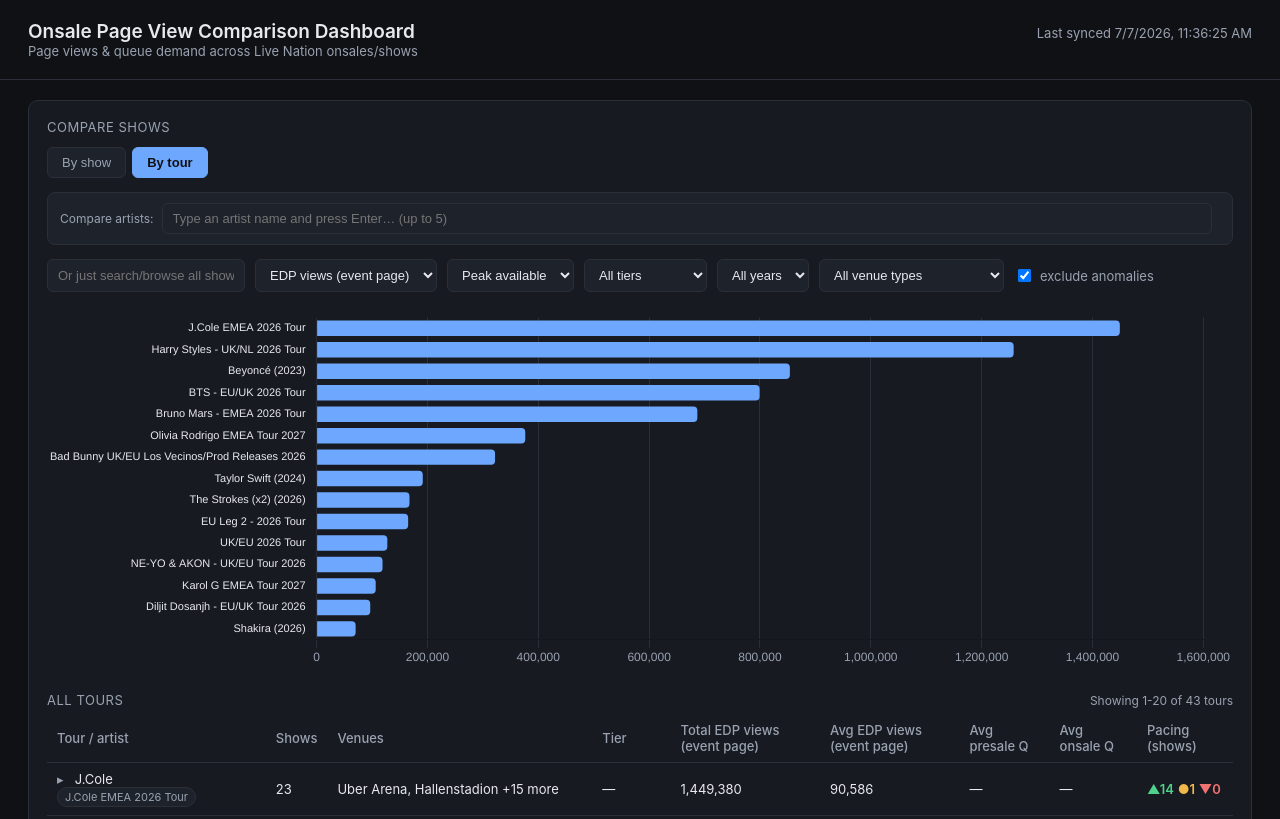
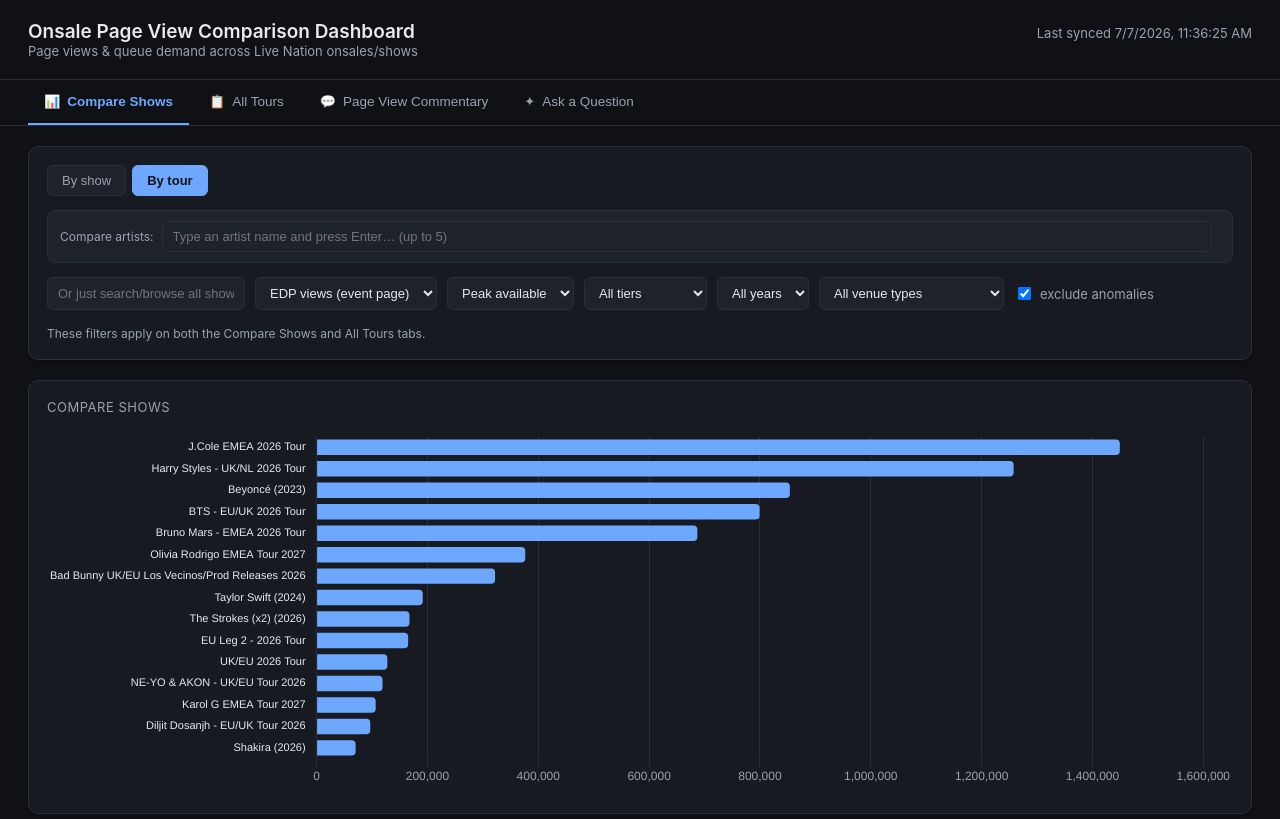
Before and after one commit to CharlieOgbechie/onsale-pageview-dashboard, a plain HTML site: page index.html in a window 1280 px wide. Shown: the top 819 px of the page. Drawn offline with nearby package versions, Linux system fonts and the light colour scheme.

Commit message:
Redesign: add top nav with 4 sections instead of one long scrolling page

```diff
--- a/index.html
+++ b/index.html
@@ -247,6 +247,53 @@
   }
   .detail-table td { padding: 6px 20px 6px 42px; border-bottom: 1px solid var(--border); }
   .detail-table tr:last-child td { border-bottom: none; }
+
+  header {
+    position: sticky;
+    top: 0;
+    z-index: 20;
+    background: var(--bg);
+  }
+  .main-nav {
+    position: sticky;
+    top: 61px; /* sits right under the header */
+    z-index: 19;
+    display: flex;
+    gap: 4px;
+    padding: 0 28px;
+    background: var(--bg);
+    border-bottom: 1px solid var(--border);
+    max-width: 1400px;
+    margin: 0 auto;
+    overflow-x: auto;
+  }
+  .nav-btn {
+    display: flex;
+    align-items: center;
+    gap: 7px;
+    background: none;
+    border: none;
+    border-bottom: 2px solid transparent;
+    color: var(--muted);
+    padding: 14px 16px;
+    font-size: 13.5px;
+    font-weight: 500;
+    cursor: pointer;
+    white-space: nowrap;
+    transition: color 0.15s ease, border-color 0.15s ease;
+  }
+  .nav-btn:hover { color: var(--text); }
+  .nav-btn.active { color: var(--accent); border-bottom-color: var(--accent); font-weight: 600; }
+  .nav-icon { font-size: 13px; }
+  .tab-panel { display: flex; flex-direction: column; gap: 20px; }
+  .filter-panel { box-shadow: 0 1px 0 rgba(0,0,0,0.2); }
+  .panel {
+    box-shadow: 0 1px 3px rgba(0,0,0,0.25);
+  }
+  @media (max-width: 700px) {
+    .main-nav { top: 73px; }
+    .nav-btn { padding: 12px 10px; font-size: 12.5px; }
+  }
 </style>
 </head>
 <body>
@@ -259,10 +306,23 @@
   <div class="sub" id="lastSynced">Loading…</div>
 </header>
 
+<nav class="main-nav">
+  <button type="button" class="nav-btn active" data-tab="compare">
+    <span class="nav-icon">📊</span> Compare Shows
+  </button>
+  <button type="button" class="nav-btn" data-tab="tours">
+    <span class="nav-icon">📋</span> All Tours
+  </button>
+  <button type="button" class="nav-btn" data-tab="commentary">
+    <span class="nav-icon">💬</span> Page View Commentary
+  </button>
+  <button type="button" class="nav-btn" data-tab="ask">
+    <span class="nav-icon">✦</span> Ask a Question
+  </button>
+</nav>
+
 <main>
-  <div class="panel">
-    <p class="section-title">Compare shows</p>
-
+  <div class="panel filter-panel">
     <div class="view-toggle">
       <button type="button" id="viewShowBtn">By show</button>
       <button type="button" id="viewTourBtn" class="active">By tour</button>
@@ -302,11 +362,20 @@
         <input type="checkbox" id="excludeAnomalies" checked style="width:auto;" /> exclude anomalies
       </label>
     </div>
+    <p class="compare-hint" style="margin:10px 0 0;">These filters apply on both the Compare Shows and All Tours tabs.</p>
+  </div>
+
+  <section id="tab-compare" class="tab-panel">
+    <div class="panel">
+      <p class="section-title">Compare shows</p>
       <div class="chart-wrap"><canvas id="mainChart"></canvas></div>
+    </div>
+    <div id="comparisonSummary" class="panel comparison-summary" style="display:none;"></div>
+  </section>
 
-    <div id="comparisonSummary" class="panel comparison-summary" style="display:none;"></div>
-
-    <div style="display:flex; align-items:baseline; justify-content:space-between; margin-top:24px;">
+  <section id="tab-tours" class="tab-panel" style="display:none;">
+    <div class="panel">
+      <div style="display:flex; align-items:baseline; justify-content:space-between;">
         <p class="section-title" id="tableTitle" style="margin:0;">All shows</p>
         <span class="compare-hint" id="tableCount"></span>
       </div>
@@ -316,12 +385,16 @@
       </table>
       <div id="tablePagination" class="pagination"></div>
     </div>
+  </section>
 
+  <section id="tab-commentary" class="tab-panel" style="display:none;">
     <div class="panel">
       <p class="section-title">Page view commentary</p>
       <div id="insights"><div class="empty">Loading insights…</div></div>
     </div>
+  </section>
 
+  <section id="tab-ask" class="tab-panel" style="display:none;">
     <div class="panel">
       <p class="section-title">Ask a question</p>
       <p class="compare-hint" style="margin:-6px 0 12px;">
@@ -334,6 +407,7 @@
       </div>
       <div id="askAnswer"></div>
     </div>
+  </section>
 </main>
 
 <script>
@@ -949,6 +1023,23 @@
 document.getElementById('viewShowBtn').addEventListener('click', () => setViewMode('show'));
 document.getElementById('viewTourBtn').addEventListener('click', () => setViewMode('tour'));
 
+// --------------------------------------------------------------------------
+// Top nav: switches which section is visible. Filters stay in a shared bar
+// above the tabs since Compare Shows and All Tours both read from them.
+// --------------------------------------------------------------------------
+function setActiveTab(tab) {
+  document.querySelectorAll('.tab-panel').forEach(el => {
+    el.style.display = el.id === `tab-${tab}` ? '' : 'none';
+  });
+  document.querySelectorAll('.nav-btn').forEach(btn => {
+    btn.classList.toggle('active', btn.dataset.tab === tab);
+  });
+  window.scrollTo({ top: 0, behavior: 'smooth' });
+}
+document.querySelectorAll('.nav-btn').forEach(btn => {
+  btn.addEventListener('click', () => setActiveTab(btn.dataset.tab));
+});
+
 async function loadData() {
   try {
     const res = await fetch('data/onsales.json', { cache: 'no-store' });
```
Lines whose indentation alone changed are shown as unchanged.
